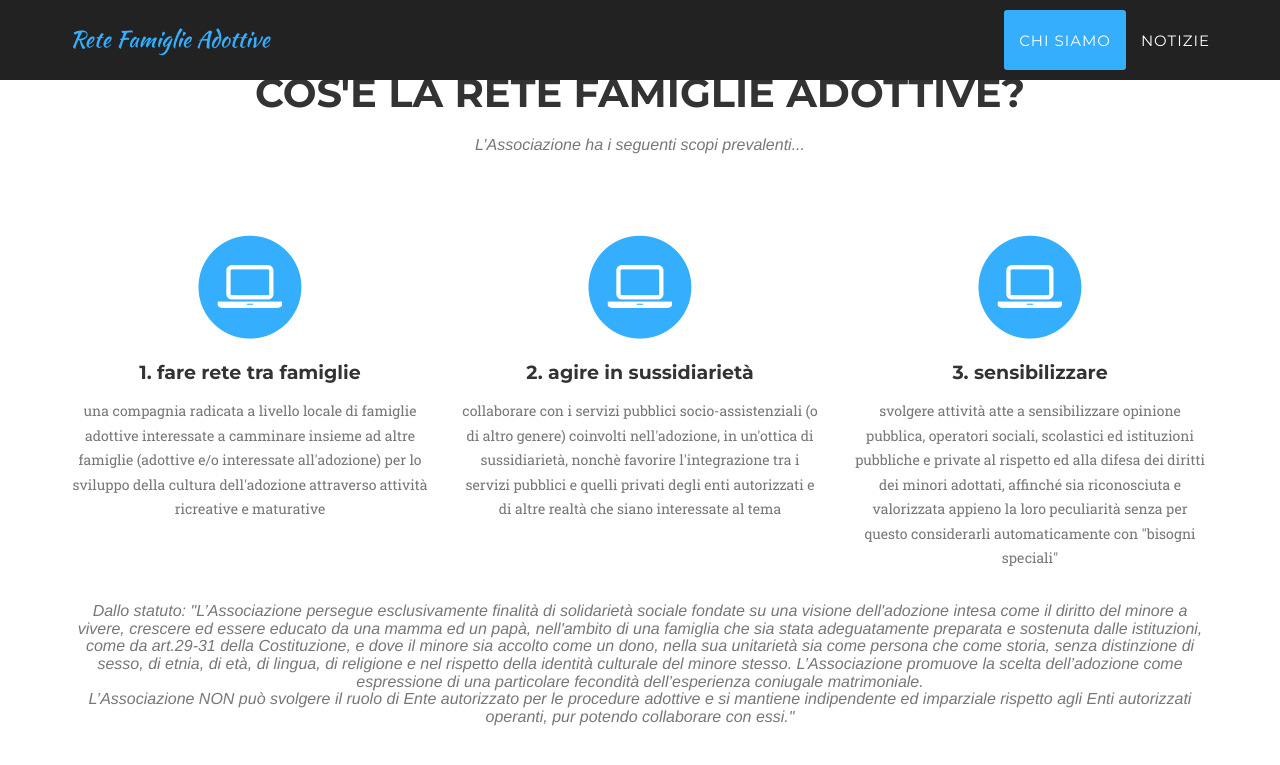
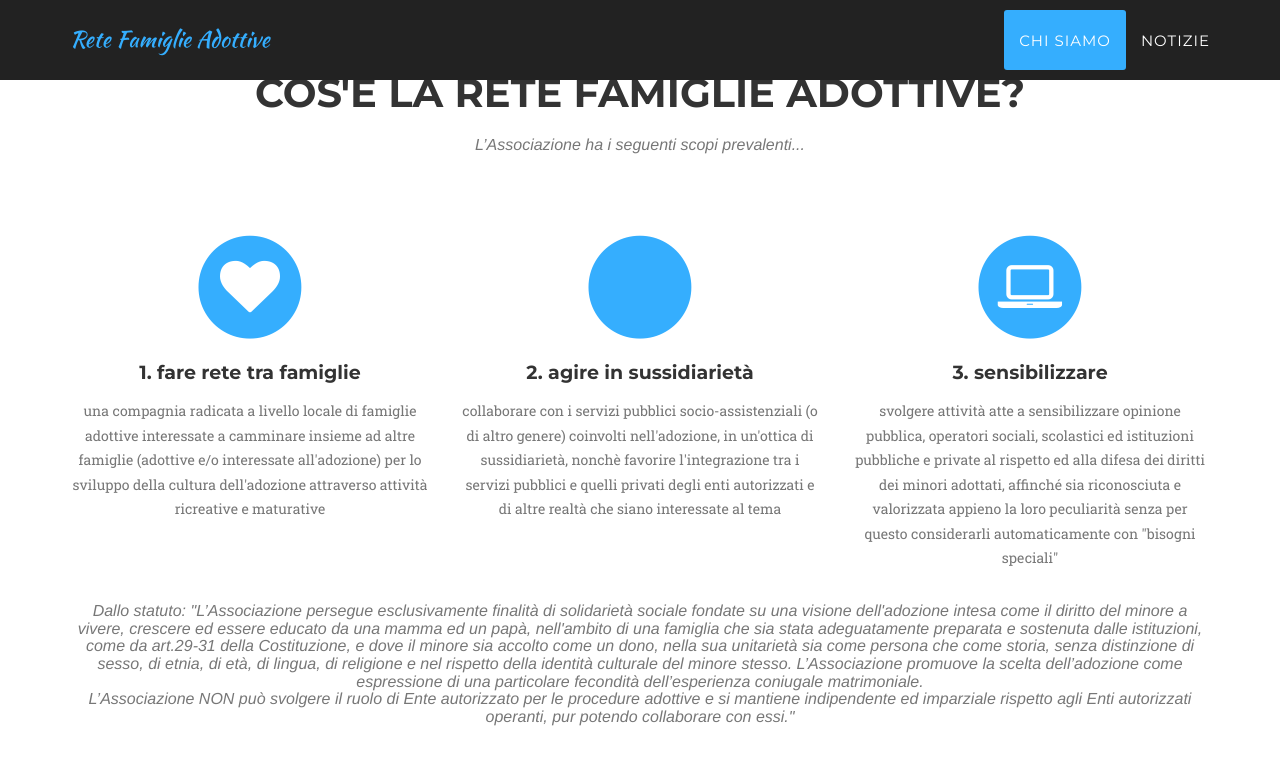
Before and after one commit to ggentili/rfa, a Jekyll site: the page built from index.html, in a window 1280 px wide and 900 px high, scrolled down 837 px. Shown: the top 765 px of the window. Built offline with Jekyll 4.4.1, drawn with Linux system fonts in a browser that asks for light colours; some web fonts are replaced.

Commit message:
Update services.html

```diff
--- a/_includes/services.html
+++ b/_includes/services.html
@@ -14,7 +14,7 @@ L’Associazione ha i seguenti scopi prevalenti...
                 <div class="col-md-4">
                     <span class="fa-stack fa-4x">
                         <i class="fa fa-circle fa-stack-2x text-primary"></i>
-                        <i class="fa fa-laptop fa-stack-1x fa-inverse"></i>
+                        <i class="fa fa-heart fa-stack-1x fa-inverse"></i>
                     </span>
                     <!img class="img-circle img-responsive img-centered" src="https://lh3.googleusercontent.com/9VlxmtGfUU4sZR0eamoybkq2KPlZ5qEbUCEghrg7XSuBsYIaExW-2mysAvtkyogakY7ZP-smBu-pcRgRK4kiGq-Y66iqmQ=w1024-h677" alt="rfa">
                     <h4 class="service-heading">1. fare rete tra famiglie</h4>
@@ -27,7 +27,7 @@ L’Associazione ha i seguenti scopi prevalenti...
                 <div class="col-md-4">
                     <span class="fa-stack fa-4x">
                         <i class="fa fa-circle fa-stack-2x text-primary"></i>
-                        <i class="fa fa-laptop fa-stack-1x fa-inverse"></i>
+                        <i class="fa fa-handshake-o fa-stack-1x fa-inverse"></i>
                     </span>
                     <h4 class="service-heading">2. agire in sussidiarietà</h4>
                     <p class="text-muted">collaborare con i servizi pubblici socio-assistenziali (o di altro genere)
```
